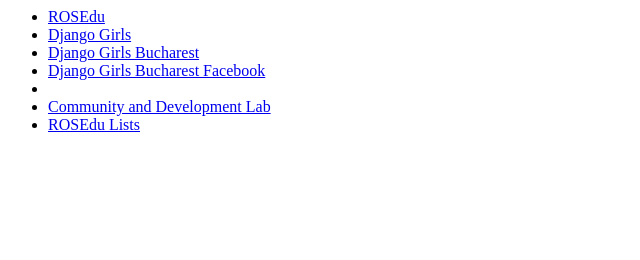
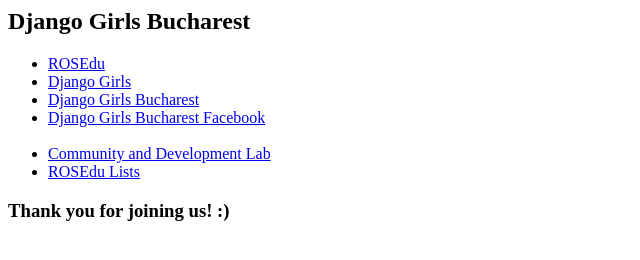
Before and after one commit to DjangoGirlsBucharest/djangogirlsbucharest.github.io, a plain HTML site: page index.html in a window 1280 px wide. Shown: the whole page, without its empty margins (0-640 px from the left). Drawn offline with Linux system fonts and the light colour scheme.

Commit message:
Update index.html

```diff
--- a/index.html
+++ b/index.html
@@ -3,14 +3,17 @@
     <title> Django Girls Bucharest </title>
   </head>
   <body>
+    <h2> Django Girls Bucharest </h2>
     <ul>
       <li><a href="http://rosedu.org" target="_blank">ROSEdu</a></li>
       <li><a href="http://djangogirls.org" target="_blank">Django Girls</a></li>
       <li><a href="http://djangogirls.org/bucharest" target="_blank">Django Girls Bucharest</a></li>
       <li><a href="http://facebook.com/DjangoGirlsBucharest" target="_blank">Django Girls Bucharest Facebook</a></li>
-      <li></li>
+      </br>
       <li><a href="http://cdl.rosedu.org" target="_blank">Community and Development Lab</a></li>
       <li><a href="http://lists.rosedu.org" target="_blank">ROSEdu Lists</a></li>
     </ul>
+
+    <h3> Thank you for joining us! :) </h3>
   </body>
 </html>
```
